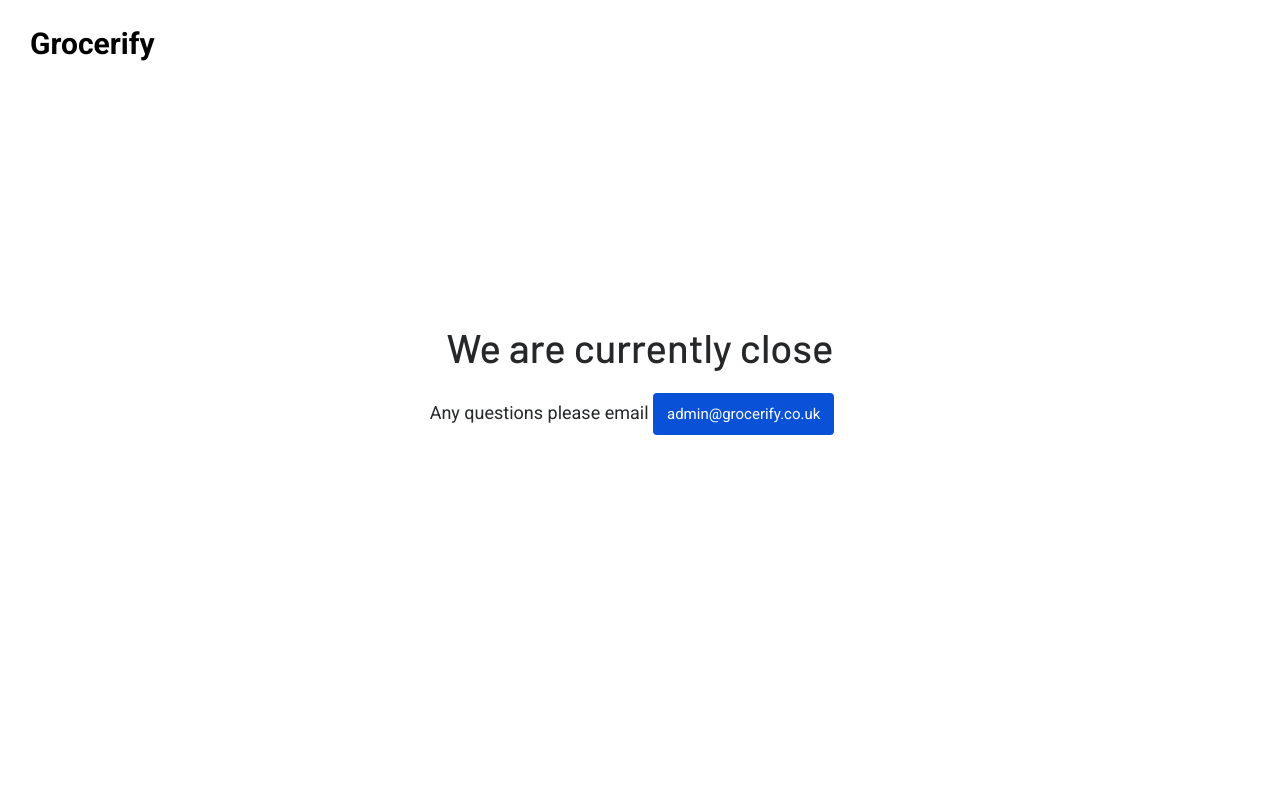
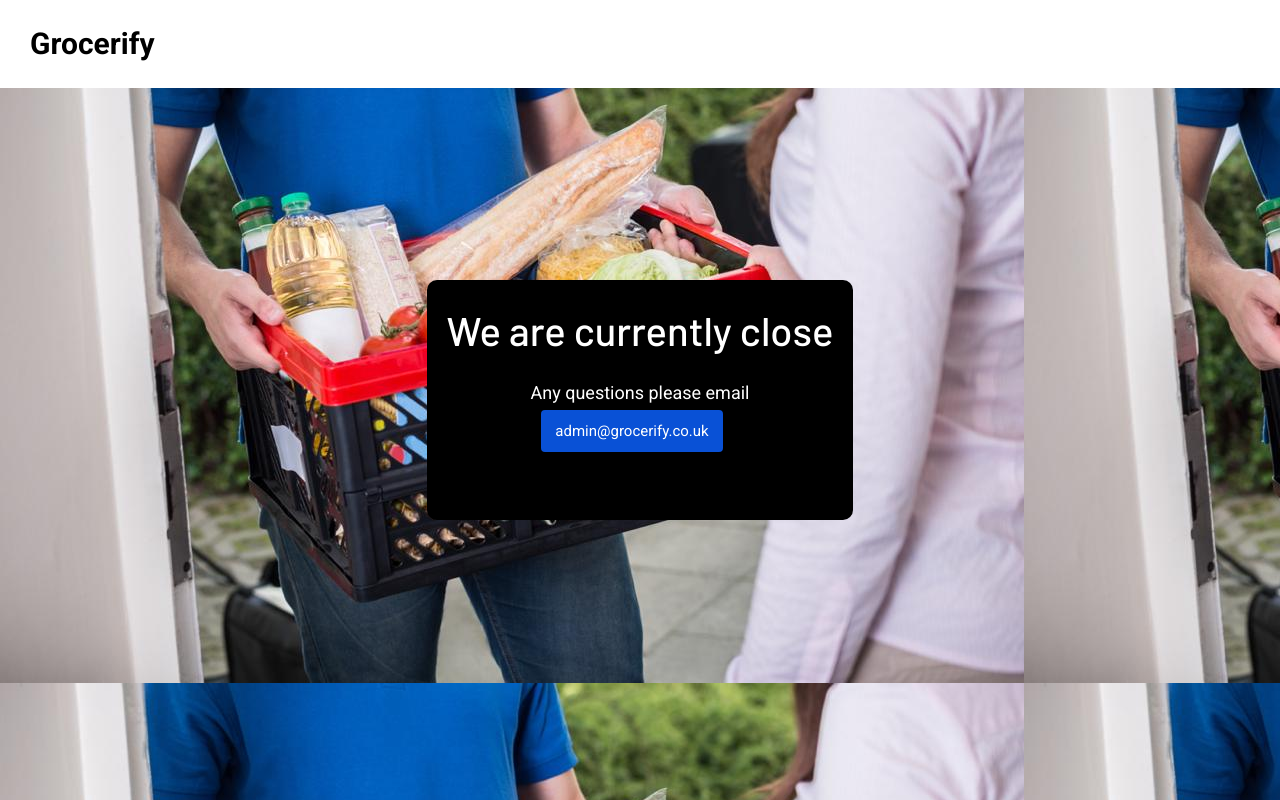
Before and after one commit to mmdmahbub/grocerify, a plain HTML site: page index.html in a window 1280 px wide. Drawn offline with Linux system fonts and the light colour scheme.

Commit message:
sdfdsfdsf

```diff
--- a/index.html
+++ b/index.html
@@ -22,7 +22,32 @@
 		<link rel="stylesheet" href="https://fonts.googleapis.com/css?family=Roboto:300,300i,400,400i,700,700i%7CBarlow:100,200,300,400,500,700">
 
 
-
+	<style type="text/css">
+		.bg {
+			background: #000;
+			position: relative !important;
+			color: #fff
+		}
+		.bg::after {
+			position: absolute;
+			height: 100%;
+			width: 100%;
+			z-index: 9;
+			content: "";
+			background: url('assets/images/bg.jpeg');
+			left: 0;
+			top: 0;
+		}
+		.site-header {
+			background: #fff;
+		}
+		.mytext {
+			display: inline-block;
+			background: #000;
+			padding: 20px;
+			border-radius: 10px;
+		}
+	</style>
 
 	</head>
 	<body>
@@ -54,7 +79,7 @@
 			</div>
 		</header>
 
-		<main id="content">
+		<main id="content " class="bg">
 			<div class="site-content">
 				<div class="site-content-inner">
 
@@ -63,8 +88,10 @@
 							<div class="container align-self-center">
 								<div class="row">
 									<div class="col-lg-10 mx-lg-auto text-center">
-										<h1 class="mb-3 animated" data-animation="fadeInUp">We are currently close</h1>
-										<p class="lead mb-5 animated" data-animation="fadeInUp" data-animation-delay="200">Any questions please email <a href="mailto:admin@grocerify.co.uk" class="btn btn-primary mr-3 scrollto animated" data-animation="fadeInUp" data-animation-delay="400"> admin@grocerify.co.uk</a></p>
+										<div class="mytext">
+											<h1 class="mb-3 animated" data-animation="fadeInUp">We are currently close</h1>
+										<p class="lead mb-5 animated" data-animation="fadeInUp" data-animation-delay="200">Any questions please email <br/><a href="mailto:admin@grocerify.co.uk" class="btn btn-primary mr-3 scrollto animated" data-animation="fadeInUp" data-animation-delay="400"> admin@grocerify.co.uk</a></p>
+										</div>
 									</div>
 								</div>
 							</div>
```
Also changed, not shown: assets/images/bg.jpeg (added).
